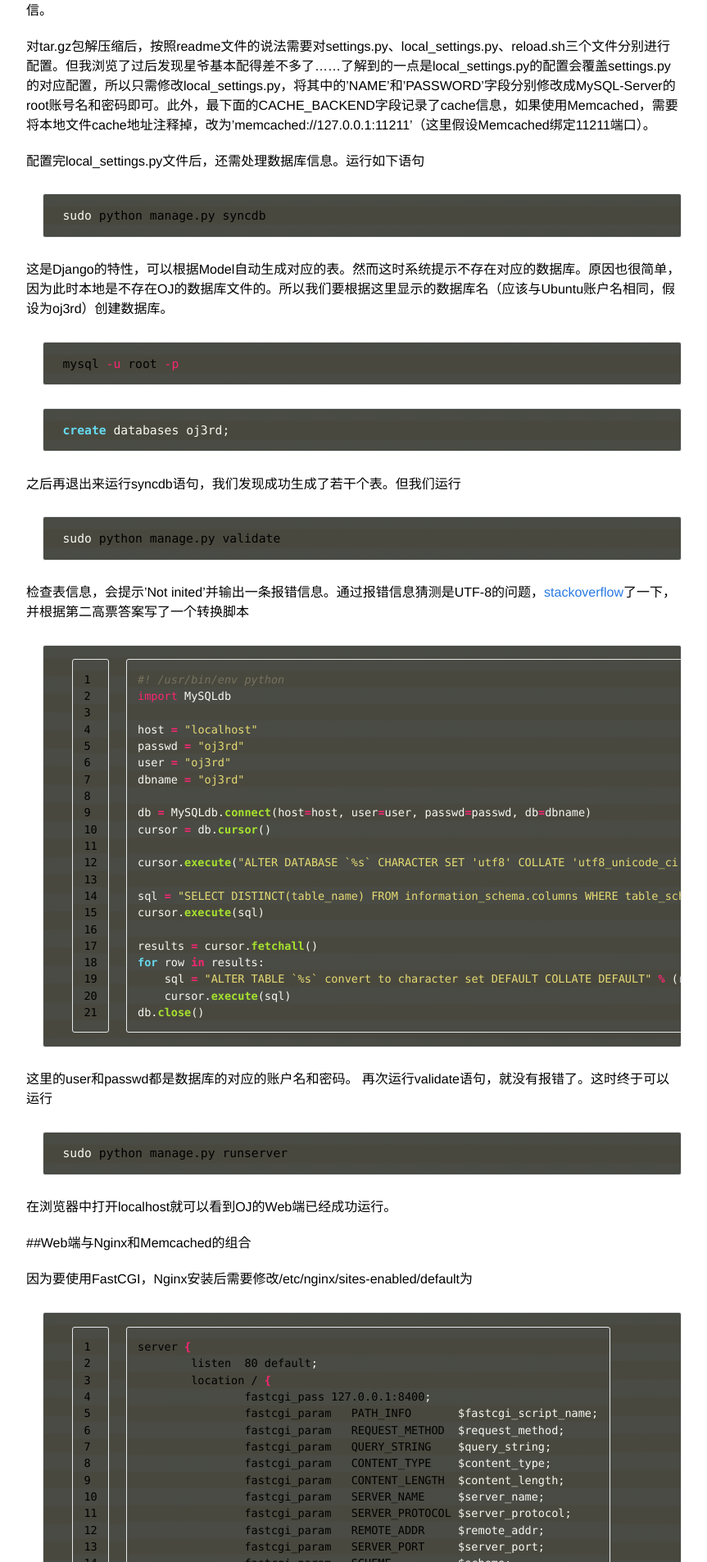
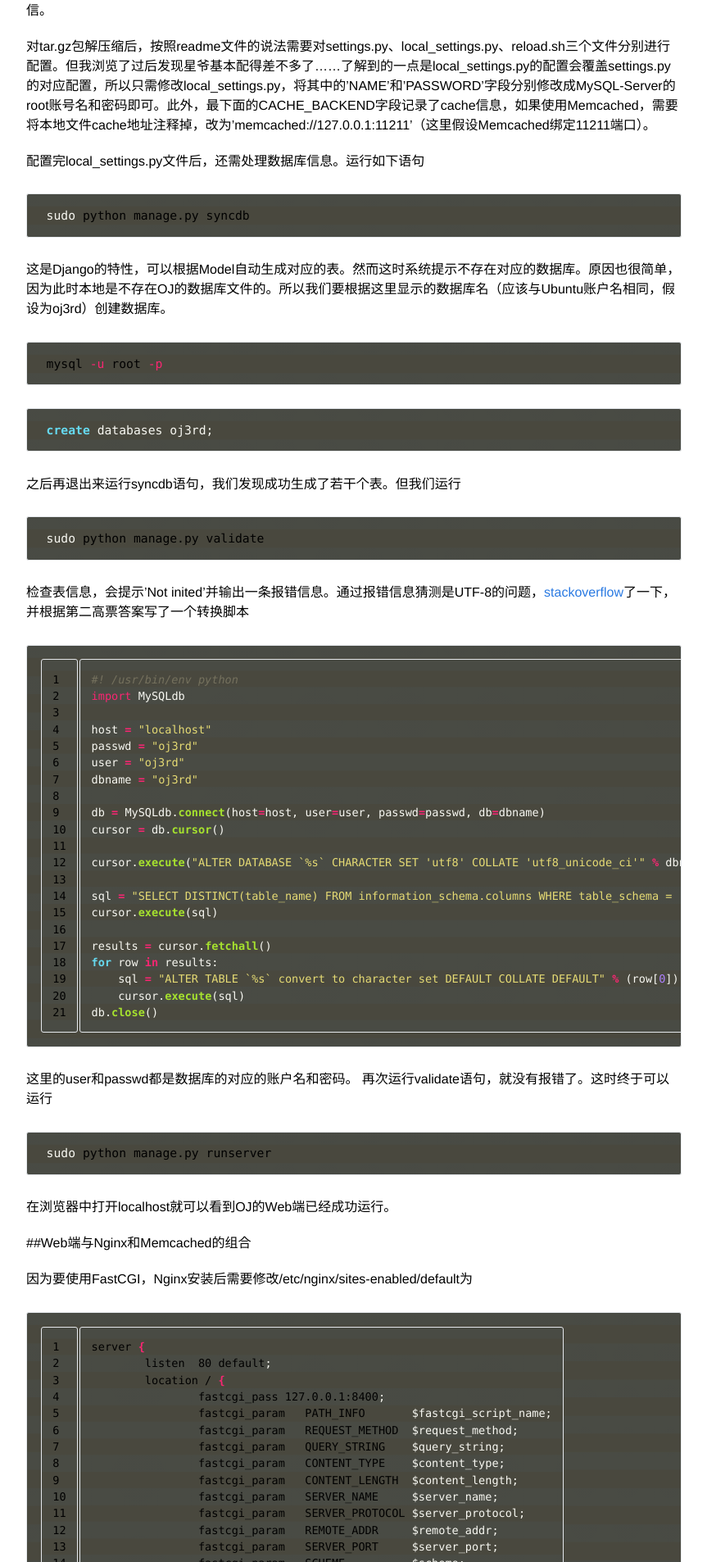
Before and after one commit to wjfwzzc/blog, a Jekyll site: the page built from _posts/2014-11-06-build-oj3rd.md, in a window 1280 px wide. Shown: the part 655-2561 px from the top of the page at 82% size, without its empty margins (208-1071 px from the left). Built offline with Jekyll 4.4.1, drawn with Linux system fonts in a browser that asks for light colours; comment, search, counter and statistics services are not loaded.

Commit message:
Change fonts.

```diff
--- a/css/main.css
+++ b/css/main.css
@@ -10,7 +10,7 @@
 
 body {
   background-color: #FFF;
-  font-family: 'Microsoft YaHei', 'Ubuntu Mono', Helvetica, Arial, sans-serif;
+  font-family: "Helvetica Neue", Arial, "Hiragino Sans GB", "WenQuanYi Micro Hei", "Microsoft YaHei", sans-serif;
   font-size: 16px;
   line-height: 1.5;
   font-weight: 300;
@@ -226,8 +226,8 @@
 .post-content ul,
 .post-content ol { padding-left: 20px; }
 
-.post pre,
-/*.post code {
+/*.post pre,
+.post code {
   border: 1px solid #d5d5e9;
   background-color: #eef;
   padding: 8px 12px;
@@ -235,7 +235,7 @@
   font-size: 15px;
 }
 
-.post code { padding: 1px 0px; }*/
+.post code { padding: 1px 5px; }*/
 
 .post ul,
 .post ol { margin-left: 1.35em; }
--- a/css/pygments.css
+++ b/css/pygments.css
@@ -15,7 +15,7 @@
 
 .post pre {
   padding: 1em;
-  font: .92em/1.5 'Inconsolata', 'Consolas', 'Deja Vu Sans Mono', 'Monaco', 'Andale Mono', 'Ubuntu Mono', 'Courier New', monospace;
+  font: .92em/1.5 Inconsolata, Consolas, 'Deja Vu Sans Mono', Monaco, 'Andale Mono', 'Ubuntu Mono', 'Courier New', monospace;
   border: 1px solid #e5e8ec;
   border-radius: 3px;
   background-color: #49483e;
@@ -58,7 +58,7 @@
 .post :not(pre) > code {
   padding: .25em .5em .1em;
   color: black;
-  font: .85em 'Inconsolata', 'Consolas', 'Deja Vu Sans Mono', 'Monaco', 'Andale Mono', 'Ubuntu Mono', 'Courier New', monospace;
+  font: .85em Inconsolata, Consolas, 'Deja Vu Sans Mono', Monaco, 'Andale Mono', 'Ubuntu Mono', 'Courier New', monospace;
   background: #fafafa;
   border: 1px solid #e5e8ec;
   border-radius: .25em;
```
